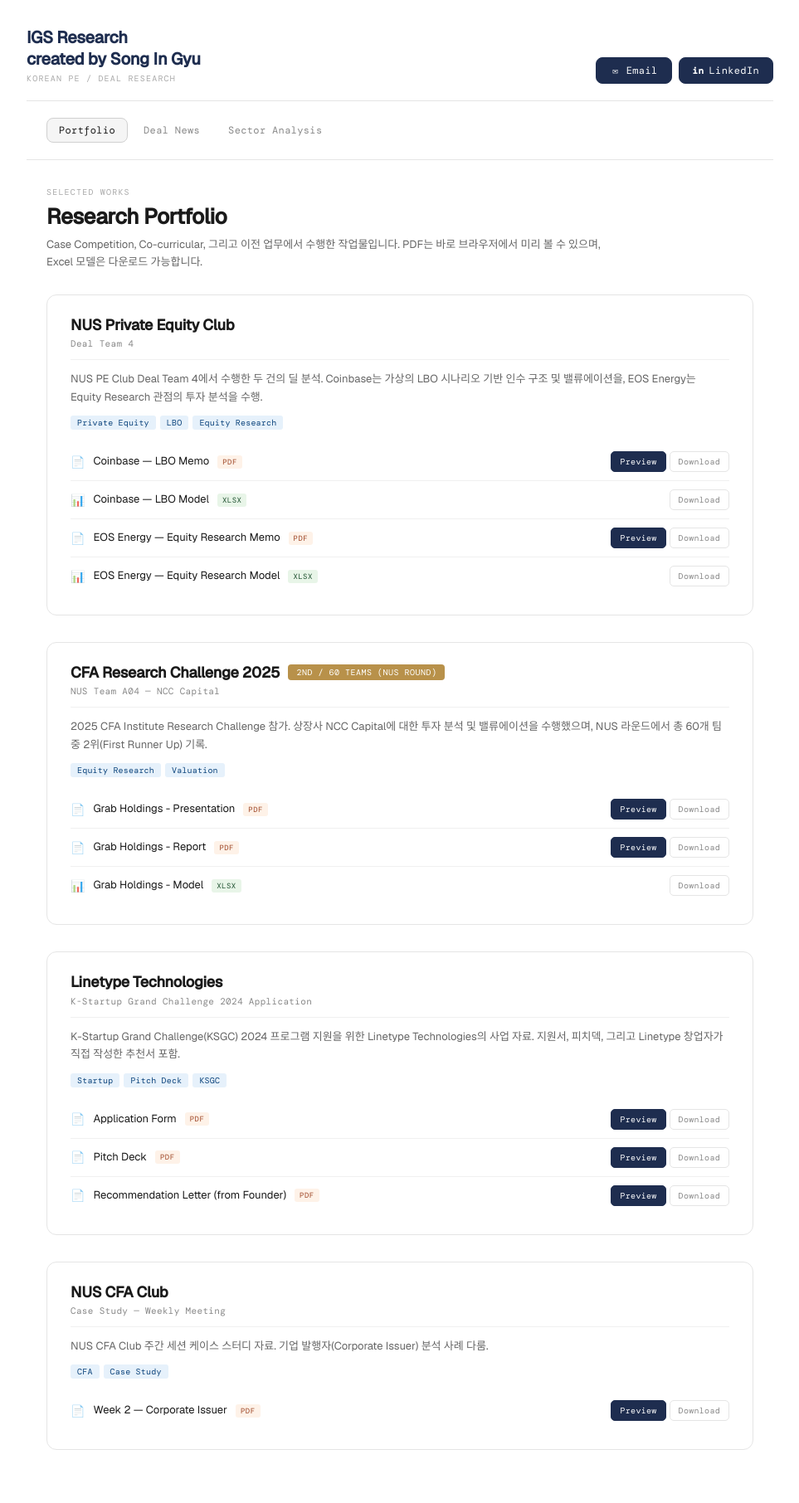
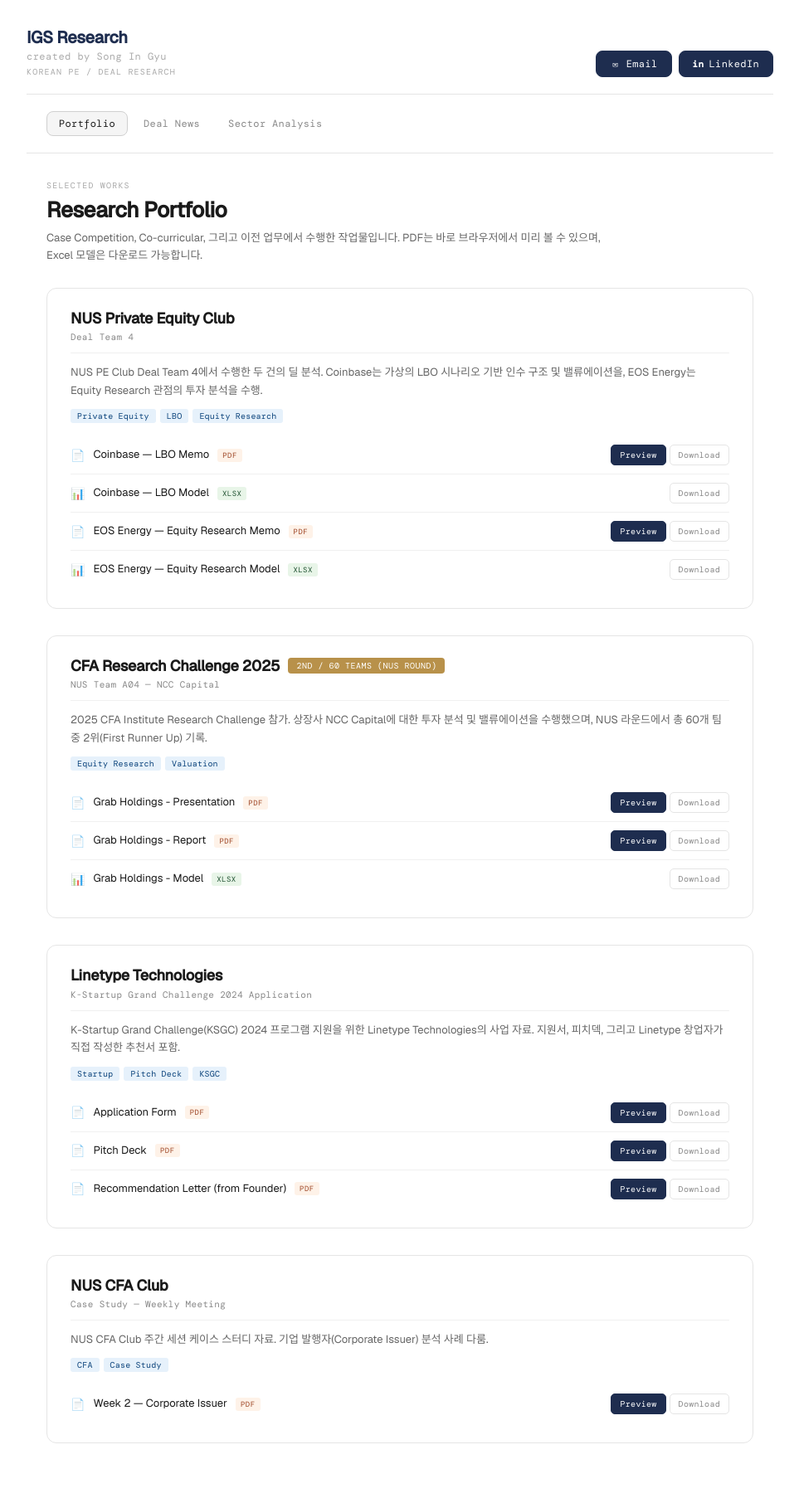
Before and after one commit to ingyu-song/igs-research, a Jekyll site: the page built from index.html, in a window 1280 px wide. Shown: the whole page at 83% size, without its empty margins (158-1121 px from the left). Built offline with Jekyll 4.4.1, drawn with Linux system fonts in a browser that asks for light colours; some web fonts are replaced.

Commit message:
style: differentiate subtitle font from site title
'created by Song In Gyu' now uses DM Mono (site-subtitle class)
vs Geist bold for the IGS Research h1

Co-Authored-By: Claude Sonnet 4.6 <noreply@anthropic.com>

```diff
--- a/assets/css/main.css
+++ b/assets/css/main.css
@@ -65,6 +65,14 @@ a { text-decoration: none; color: inherit; }
   color: var(--navy);
   letter-spacing: -0.3px;
   margin: 0;
+}
+.site-subtitle {
+  font-family: var(--font-mono);
+  font-size: 12px;
+  font-weight: 400;
+  color: var(--text-faint);
+  letter-spacing: 0.04em;
+  margin: 2px 0 0;
 }
 .site-tagline {
   font-family: var(--font-mono);
--- a/index.html
+++ b/index.html
@@ -8,7 +8,7 @@ title: IGS Research
   <div class="site-header__inner">
     <div class="site-header__brand">
       <h1 class="site-title">IGS Research</h1>
-      <h2 class="site-title">created by Song In Gyu</h2>
+      <h2 class="site-subtitle">created by Song In Gyu</h2>
 
       <p class="site-tagline">Korean PE / Deal Research</p>
     </div>
```
